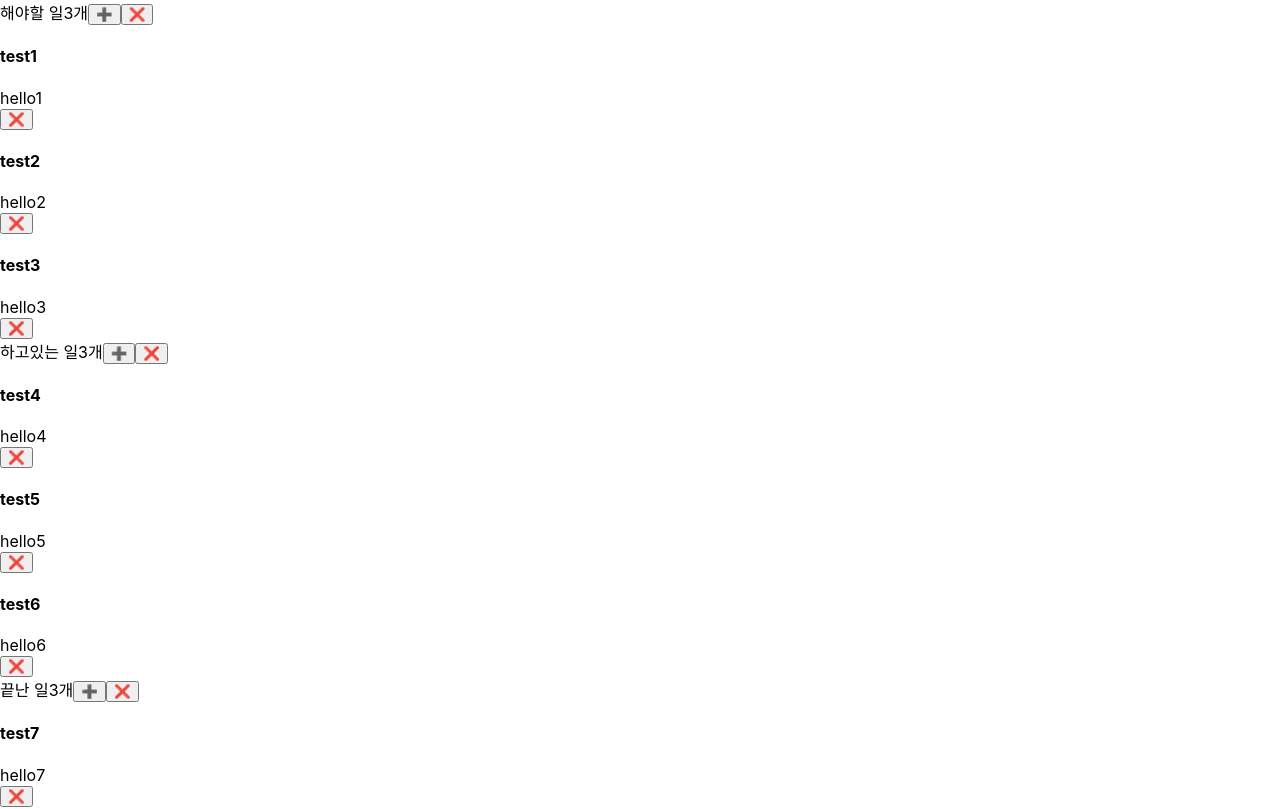
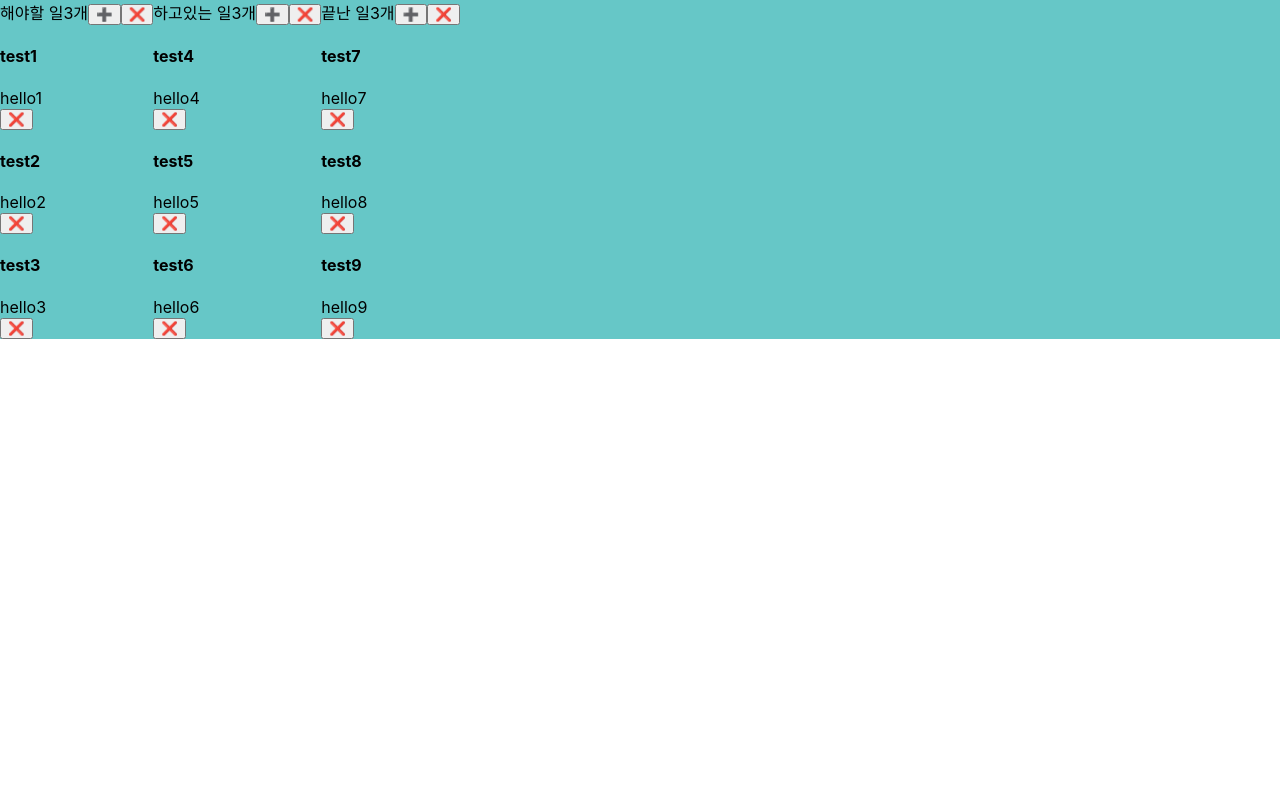
Before and after one commit to codesquad-members-2021/todo-list, a React (Create React App) app in the folder frontend/todo-frontend/: page / in a window 1280 px wide. Shown: the top 809 px of the page. Built offline with nearby package versions, Linux system fonts and the light colour scheme.

Commit message:
[style] css module 사용해보기

```diff
--- a/frontend/todo-frontend/src/component/todoMain/TodoMain.jsx
+++ b/frontend/todo-frontend/src/component/todoMain/TodoMain.jsx
@@ -1,5 +1,6 @@
 import React, { useState } from "react";
 import TodoList from "./todoList/TodoList";
+import style from "./todoMain.module.css";
 
 const TodoMain = ({ datas }) => {
   const [todoColumns, setTodoColumns] = useState(datas.todoData);
@@ -14,6 +15,6 @@ const TodoMain = ({ datas }) => {
     <TodoList data={data} deleteTodoColumn={deleteTodoColumn} />
   ));
 
-  return <div>{todoColumneList}</div>;
+  return <div className={style.todoContainer}>{todoColumneList}</div>;
 };
 export default TodoMain;
--- a/frontend/todo-frontend/src/component/todoMain/todoList/TodoList.jsx
+++ b/frontend/todo-frontend/src/component/todoMain/todoList/TodoList.jsx
@@ -1,6 +1,7 @@
 import React, { useState } from "react";
 import TodoItem from "./TodoItem";
 import TodoListForm from "./TodoListForm";
+import style from "./todoList.module.css";
 
 const TodoList = ({ data: { id, title, todoCards }, deleteTodoColumn }) => {
   const [todos, setTodos] = useState(todoCards);
--- /dev/null
+++ b/frontend/todo-frontend/src/component/todoMain/todoMain.module.css
@@ -0,0 +1,4 @@
+.todoContainer {
+  display: flex;
+  background: rgb(102, 199, 199);
+}
```
Also changed, not shown: frontend/todo-frontend/src/component/todoMain/todoList/todoList.module.css (added).
